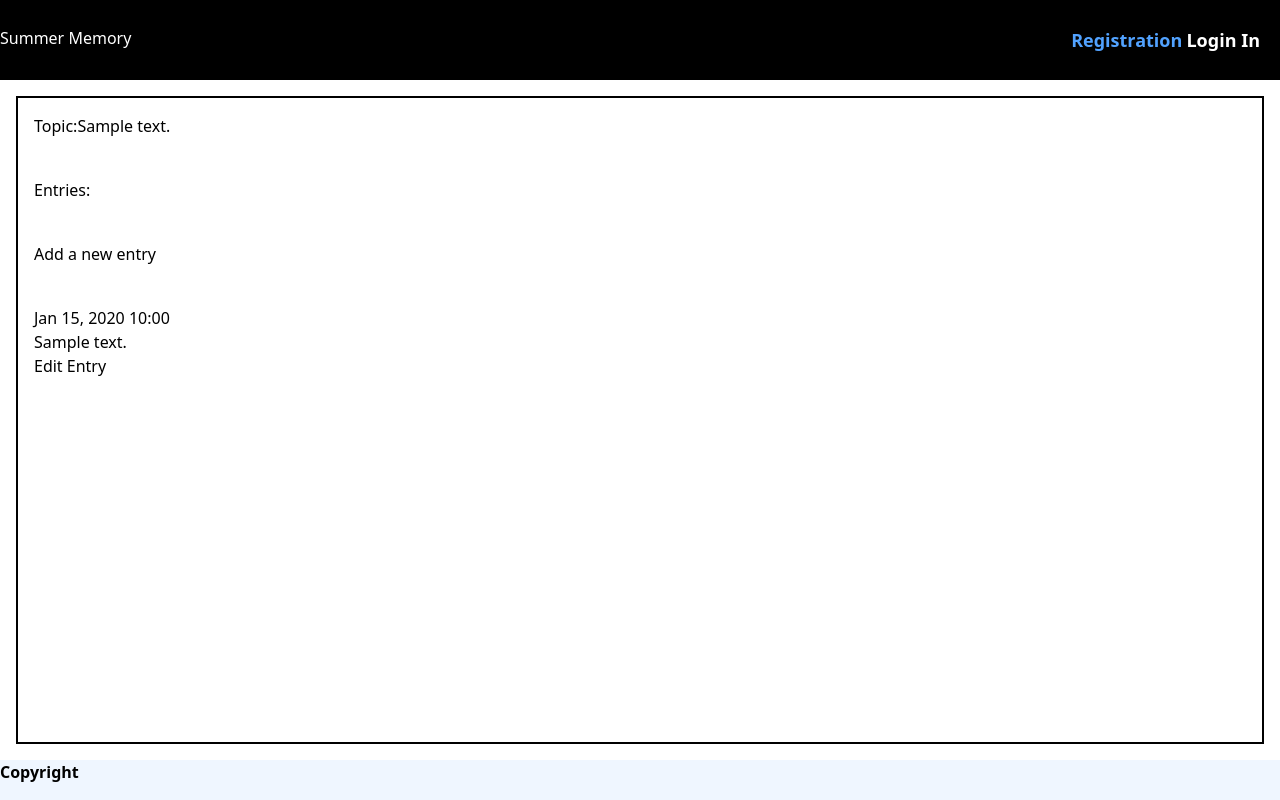
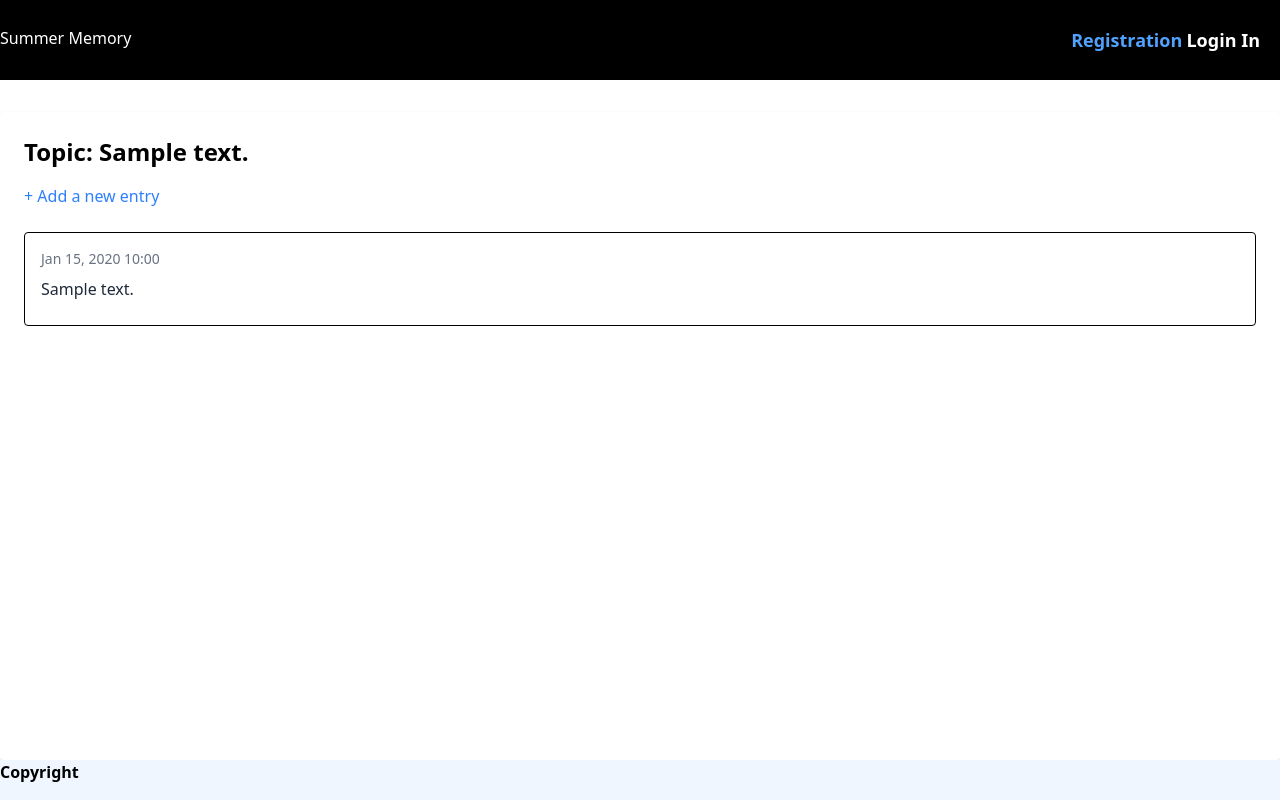
Before and after one commit to jebersole13/SummerMemory, a Django app: template journal/templates/journal/topic.html in a window 1280 px wide. Run offline with Django 3.2, Linux system fonts and the light colour scheme; the template is opened without the code that fills it: most values are stand-ins (such as "Sample title", 1, 10 or a date in 2020); some libraries are stand-ins or nearby versions.

Commit message:
some UI changes

```diff
--- a/journal/templates/journal/entry.html
+++ b/journal/templates/journal/entry.html
@@ -1,16 +1,13 @@
-{% extends "base.html" %}
-{% block content %}
-<div class="flex flex-col gap-10 m-4 p-4 border-2 w-full">
-  <p>Topic: {{ topic.text }}</p>
-  <p>
-    <a href="{% url 'journal:new_entry' topic.id %}" class="text-blue-500 hover:text-blue-700">
-      Add a new entry
-    </a>
+{# journal/entry.html #}
+{# This file renders a single entry, with edit/delete controls #}
+
+<div class="p-4 border rounded mb-4">
+  <p class="text-gray-500 text-sm">
+    {{ entry.date_added|date:'M d, Y H:i' }}
   </p>
-
-  <div class="p-4 border rounded">
-    <p class="text-gray-500 text-sm">{{ entry.date_added|date:'M d, Y H:i' }}</p>
-    <p class="my-2">{{ entry.text|linebreaks }}</p>
+  <div class="my-2 text-gray-800">
+    {{ entry.text|linebreaks }}
+  </div>
 
   {% if topic.owner == request.user %}
     <div class="flex gap-4 mt-4">
@@ -18,7 +15,6 @@
          class="px-4 py-2 bg-blue-500 text-white rounded hover:bg-blue-700">
         Edit Entry
       </a>
-
       <form action="{% url 'journal:delete_entry' entry.id %}" method="post">
         {% csrf_token %}
         <button type="submit"
@@ -30,5 +26,3 @@
     </div>
   {% endif %}
 </div>
-</div>
-{% endblock content %}
--- a/journal/templates/journal/topic.html
+++ b/journal/templates/journal/topic.html
@@ -1,28 +1,19 @@
 {% extends "base.html" %}
 {% block content %}
-<div class="flex flex-col gap-10 m-4 p-4 border-2 w-full">
-<p> Topic:{{ topic.text }} </p>
-<p>Entries:</p>
-<p>
-    <a href="{% url 'journal:new_entry' topic.id %}">Add a new entry</a>
-</p>
-<ul>
+<div class="w-full mx-auto mt-8 p-6 bg-white rounded shadow">
+  <h1 class="text-2xl font-bold mb-4">Topic: {{ topic.text }}</h1>
+  <p class="mb-6">
+    <a href="{% url 'journal:new_entry' topic.id %}"
+       class="text-blue-500 hover:text-blue-700">
+      + Add a new entry
+    </a>
+  </p>
 
-    {% for entry in entries %}
-        <li>
-            <p> {{ entry.date_added|date:'M d, Y H:i' }} </p>
-            <p> {{ entry.text|linebreaks }} </p>
-            <p>
-                <a href="{% url 'journal:edit_entry' entry.id %}">Edit Entry</a>
-            </p>
-        </li>
-        {% empty %}
-        <li>Nothing here yo!</li>
-    {% endfor %}
-
-</ul>
-
+  {% for entry in entries %}
+    {# include the entry item, passing through entry & topic #}
+    {% include "journal/entry.html" %}
+  {% empty %}
+    <p class="text-gray-400 italic">No entries yet for this topic.</p>
+  {% endfor %}
 </div>
-
-
 {% endblock content %}
--- a/journal/views.py
+++ b/journal/views.py
@@ -105,7 +105,7 @@ def delete_topic(request,topic_id):
     if request.method == 'POST':
         topic.delete()
         return redirect('journal:topics')
-    return render(request,'journal:delete_topic.html', {'topic':topic,  'warning': f"You're about to permanently delete topic from {topic.date_added}"})
+    return render(request,'journal/delete_topic.html', {'topic':topic,  'warning': f"You're about to permanently delete topic from {topic.date_added}"})
 
 @login_required
 def delete_entry(request, entry_id):
@@ -118,4 +118,4 @@ def delete_entry(request, entry_id):
     if request.method == 'POST':
         entry.delete()
         return redirect('journal:topic', topic_id=topic.id)
-    return render(request, 'journal:delete_entry.html', {'entry':entry, 'topic':topic,   'warning': f"You're about to permanently delete entry from {entry.date_added}"})
+    return render(request, 'journal/delete_entry.html', {'entry':entry, 'topic':topic,   'warning': f"You're about to permanently delete entry from {entry.date_added}"})
--- a/theme/static/css/dist/styles.css
+++ b/theme/static/css/dist/styles.css
@@ -13,12 +13,8 @@
     --color-red-600: oklch(57.7% 0.245 27.325);
     --color-red-700: oklch(50.5% 0.213 27.518);
     --color-red-800: oklch(44.4% 0.177 26.899);
-    --color-amber-50: oklch(98.7% 0.022 95.277);
     --color-amber-500: oklch(76.9% 0.188 70.08);
     --color-amber-600: oklch(66.6% 0.179 58.318);
-    --color-yellow-100: oklch(97.3% 0.071 103.193);
-    --color-yellow-300: oklch(90.5% 0.182 98.111);
-    --color-green-500: oklch(72.3% 0.219 149.579);
     --color-cyan-300: oklch(86.5% 0.127 207.078);
     --color-blue-50: oklch(97% 0.014 254.604);
     --color-blue-200: oklch(88.2% 0.059 254.128);
@@ -30,8 +26,6 @@
     --color-blue-800: oklch(42.4% 0.199 265.638);
     --color-blue-900: oklch(37.9% 0.146 265.522);
     --color-indigo-100: oklch(93% 0.034 272.788);
-    --color-indigo-200: oklch(87% 0.065 274.039);
-    --color-indigo-500: oklch(58.5% 0.233 277.117);
     --color-gray-50: oklch(98.5% 0.002 247.839);
     --color-gray-100: oklch(96.7% 0.003 264.542);
     --color-gray-400: oklch(70.7% 0.022 261.325);
@@ -47,10 +41,10 @@
     --color-white: #fff;
     --spacing: 0.25rem;
     --container-lg: 32rem;
+    --container-xl: 36rem;
     --container-2xl: 42rem;
+    --container-3xl: 48rem;
     --container-6xl: 72rem;
-    --text-xs: 0.75rem;
-    --text-xs--line-height: calc(1 / 0.75);
     --text-sm: 0.875rem;
     --text-sm--line-height: calc(1.25 / 0.875);
     --text-base: 1rem;
@@ -66,15 +60,14 @@
     --text-5xl: 3rem;
     --text-5xl--line-height: 1;
     --font-weight-medium: 500;
+    --font-weight-semibold: 600;
     --font-weight-bold: 700;
     --font-weight-extrabold: 800;
     --font-weight-black: 900;
     --tracking-tight: -0.025em;
-    --tracking-widest: 0.1em;
     --leading-relaxed: 1.625;
     --radius-md: 0.375rem;
     --radius-lg: 0.5rem;
-    --radius-2xl: 1rem;
     --radius-3xl: 1.5rem;
     --default-transition-duration: 150ms;
     --default-transition-timing-function: cubic-bezier(0.4, 0, 0.2, 1);
@@ -291,8 +281,11 @@
   .mt-6 {
     margin-top: calc(var(--spacing) * 6);
   }
-  .mb-2 {
-    margin-bottom: calc(var(--spacing) * 2);
+  .mt-8 {
+    margin-top: calc(var(--spacing) * 8);
+  }
+  .mt-10 {
+    margin-top: calc(var(--spacing) * 10);
   }
   .mb-4 {
     margin-bottom: calc(var(--spacing) * 4);
@@ -598,35 +554,30 @@
   .text-blue-600 {
     color: var(--color-blue-600);
   }
+  .text-gray-400 {
+    color: var(--color-gray-400);
+  }
   .text-gray-500 {
     color: var(--color-gray-500);
-  }
-  .text-gray-600 {
-    color: var(--color-gray-600);
-  }
-  .text-gray-700 {
-    color: var(--color-gray-700);
   }
   .text-gray-800 {
     color: var(--color-gray-800);
   }
-  .text-indigo-500 {
-    color: var(--color-indigo-500);
-  }
-  .text-red-500 {
-    color: var(--color-red-500);
-  }
   .text-red-600 {
     color: var(--color-red-600);
+  }
+  .text-red-700 {
+    color: var(--color-red-700);
   }
   .text-white {
     color: var(--color-white);
   }
-  .uppercase {
-    text-transform: uppercase;
-  }
   .italic {
     font-style: italic;
+  }
+  .shadow {
+    --tw-shadow: 0 1px 3px 0 var(--tw-shadow-color, rgb(0 0 0 / 0.1)), 0 1px 2px -1px var(--tw-shadow-color, rgb(0 0 0 / 0.1));
+    box-shadow: var(--tw-inset-shadow), var(--tw-inset-ring-shadow), var(--tw-ring-offset-shadow), var(--tw-ring-shadow), var(--tw-shadow);
   }
   .shadow-lg {
     --tw-shadow: 0 10px 15px -3px var(--tw-shadow-color, rgb(0 0 0 / 0.1)), 0 4px 6px -4px var(--tw-shadow-color, rgb(0 0 0 / 0.1));
```
Also changed, not shown: other parts of theme/static/css/dist/styles.css (+26 -60 lines). Lines whose indentation alone changed are shown as unchanged.
